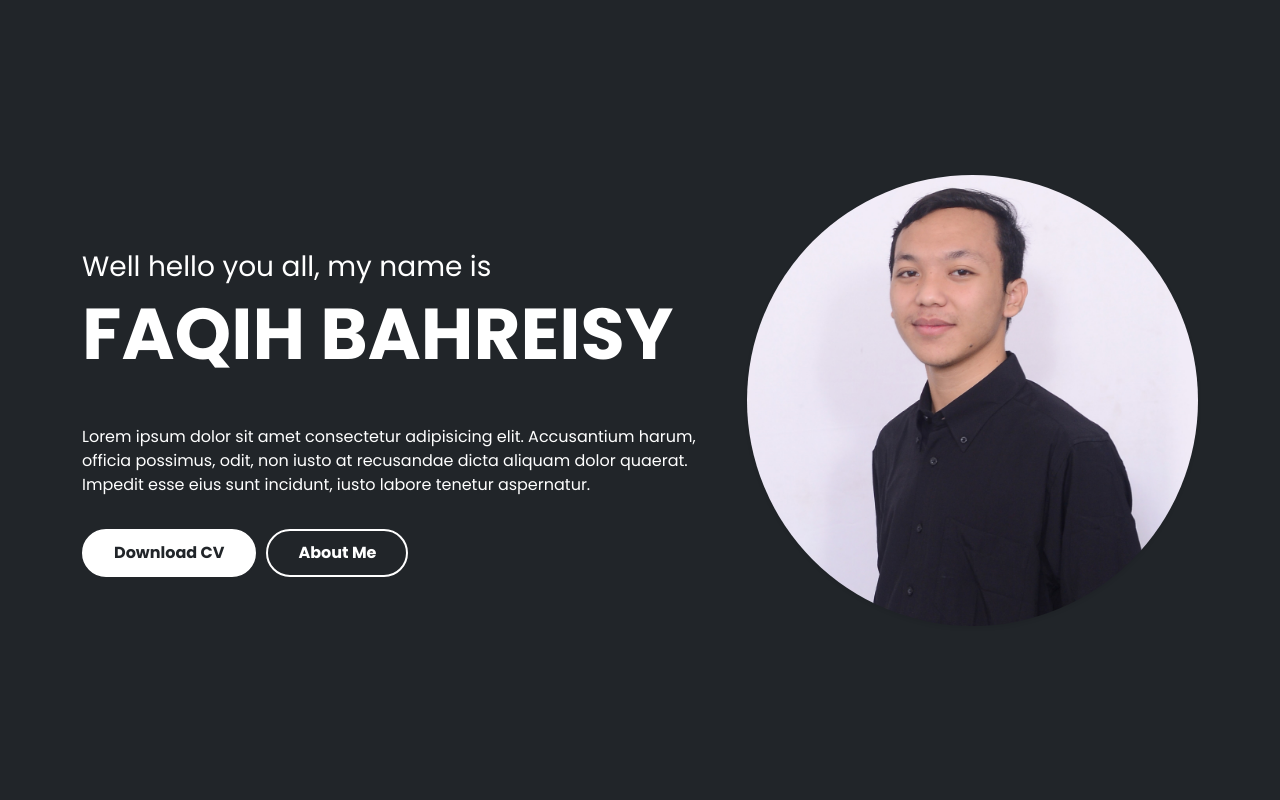
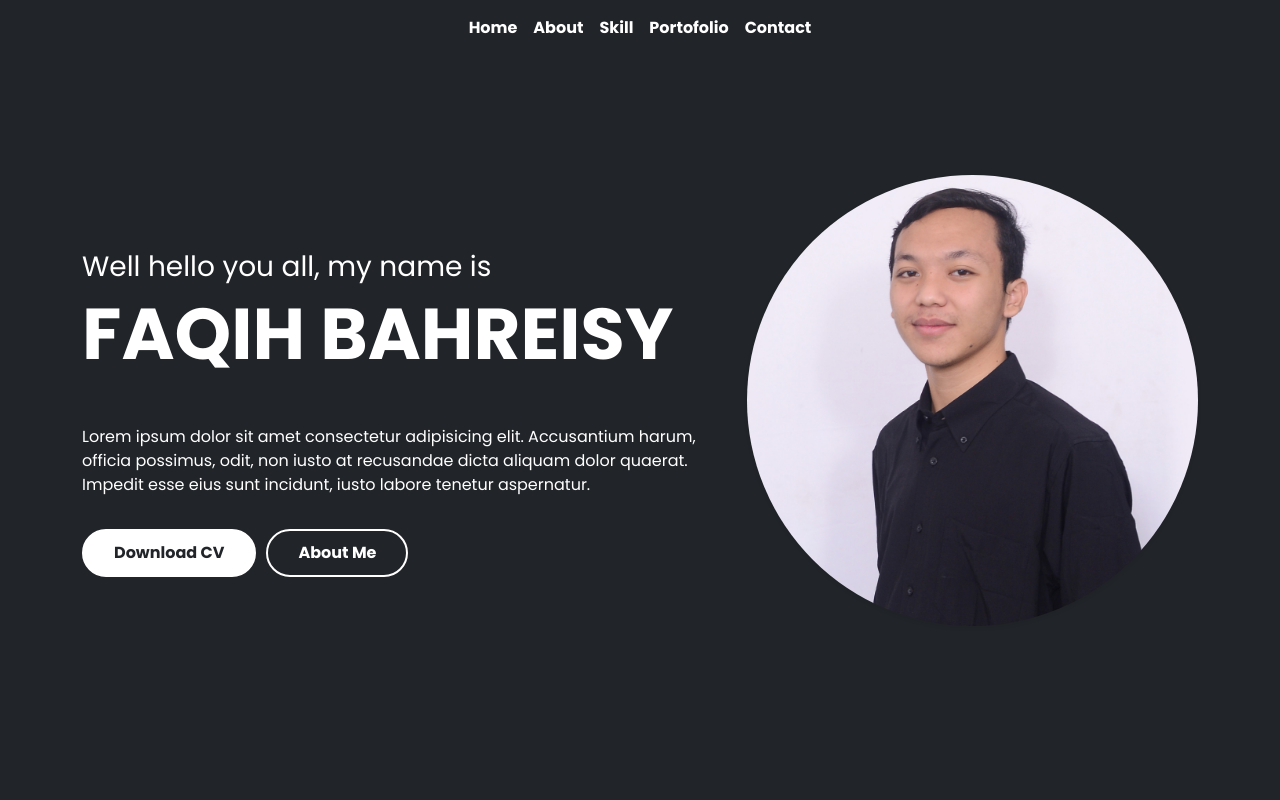
Before and after one commit to reikun07/faqihbahreisy.github.io, a plain HTML site: page index.html in a window 1280 px wide. Shown: the top 800 px of the page. Drawn offline with nearby package versions, Linux system fonts and the light colour scheme.

Commit message:
Update index.html

```diff
--- a/index.html
+++ b/index.html
@@ -27,7 +27,7 @@
   <body>
 
         <!--Navbar-->
-        <!-- <nav class="navbar fixed-top navbar-expand-lg">
+        <nav class="navbar fixed-top navbar-expand-lg">
           <div class="container">
               <ul class="navbar-nav mx-auto">
                   <li class="nav-item">
@@ -48,7 +48,7 @@
                   </li>
               </ul>
           </div>
-        </nav> -->
+        </nav>
         <!--Akhir Navbar-->
 
 
```
